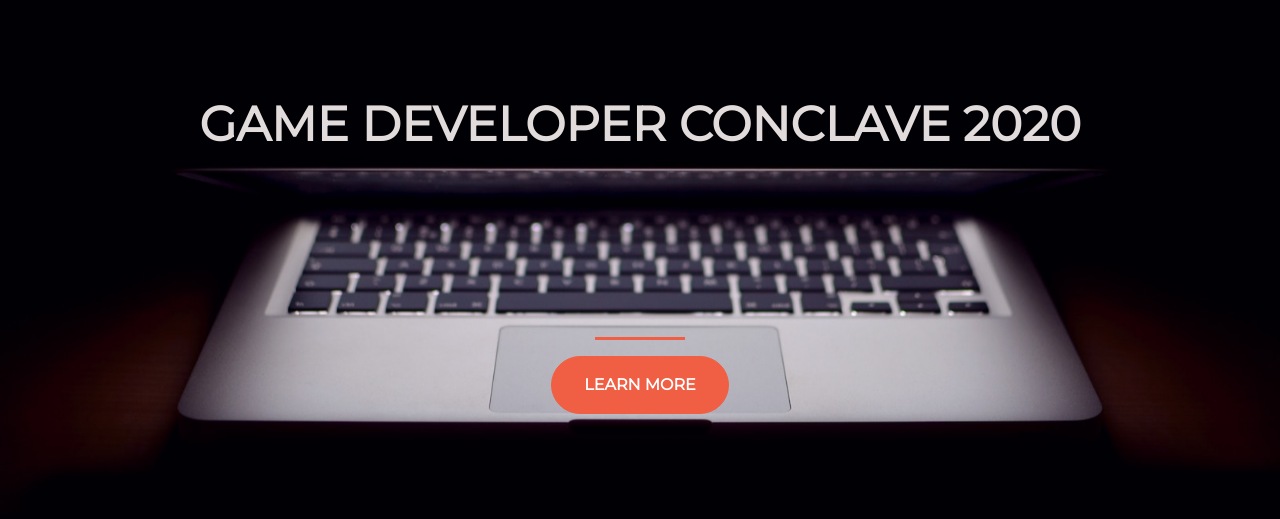
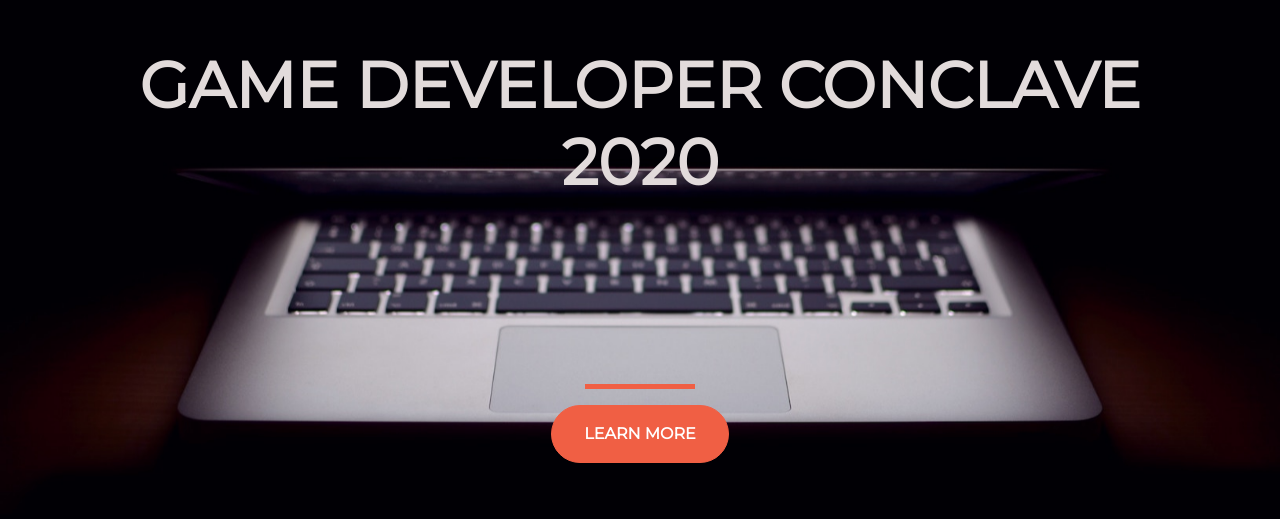
Before and after one commit to amanbijalwan/conclave-test-site, a plain HTML site: page index.html in a window 1280 px wide. Shown: the part 145-664 px from the top of the page. Drawn offline with nearby package versions, Linux system fonts and the light colour scheme.

Commit message:
updates for style

```diff
--- a/style.css
+++ b/style.css
@@ -12,14 +12,14 @@ html {
 }
 
 h1{
-  font-size: 3rem;
+  font-size: 4rem;
   color: #e2dbdb;
 }
 
 hr{
   border-color: #f05f44;
-  border-width: 3px;
-  max-width: 90px;
+  border-width: 5px;
+  max-width: 110px;
 }
 
 .buffer{
```
